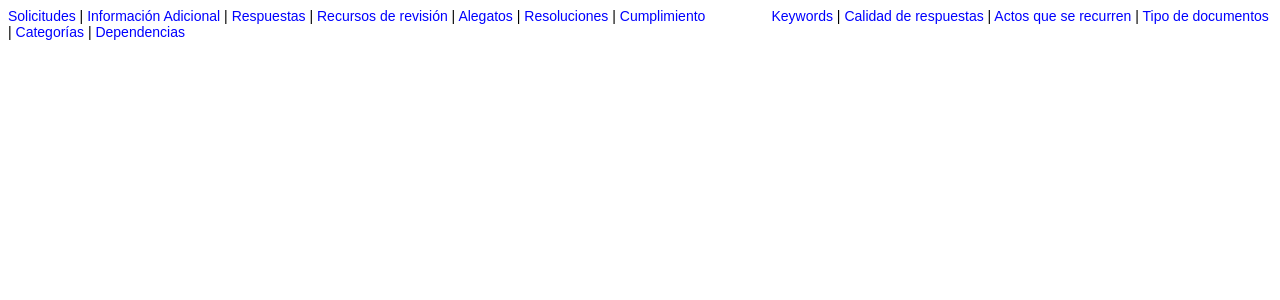
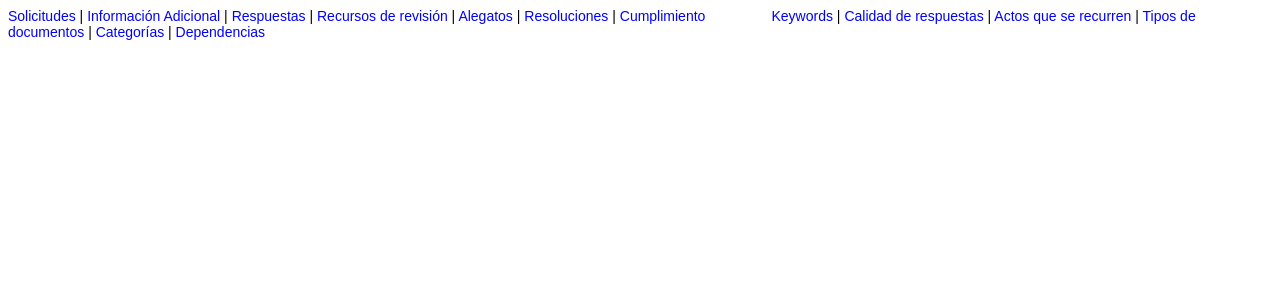
Before and after one commit to fundar/migracion, a CodeIgniter app: template application/views/example.php in a window 1280 px wide. Shown: the top 300 px of the page. Run offline with CodeIgniter, Linux system fonts and the light colour scheme; the template is opened without the code that fills it, so the values that code supplies are empty.

Commit message:
view tipos de documentos

```diff
--- a/application/views/example.php
+++ b/application/views/example.php
@@ -43,7 +43,7 @@ a:hover
 		<a href='<?php echo site_url('requests/keywords')?>'>Keywords</a> |
 		<a href='<?php echo site_url('requests/quality')?>'>Calidad de respuestas</a> |
 		<a href='<?php echo site_url('requests/acts')?>'>Actos que se recurren</a> |
-		<a href='<?php echo site_url('requests/documents_types')?>'>Tipo de documentos</a> |
+		<a href='<?php echo site_url('requests/documents_types')?>'>Tipos de documentos</a> |
 		<a href='<?php echo site_url('requests/categories')?>'>Categor&iacute;as</a> |
 		<a href='<?php echo site_url('requests/dependencies')?>'>Dependencias</a>
 
```
